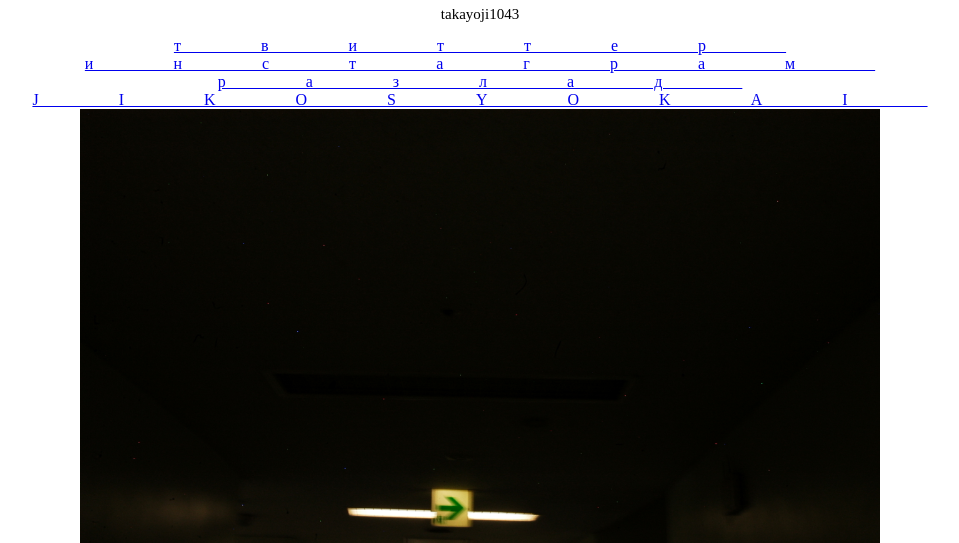
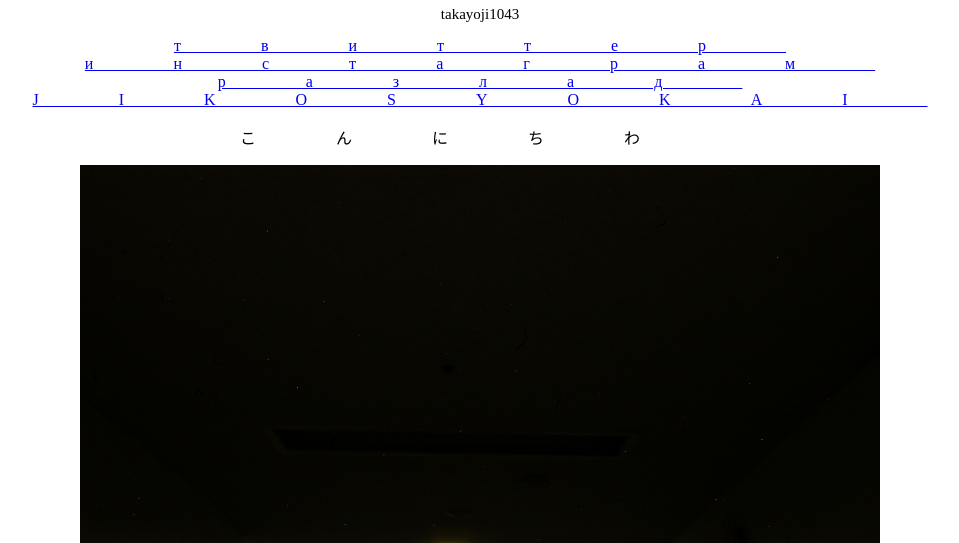
Before and after one commit to takayoji1043/takayoji1043.github.io, a plain HTML site: page index.html in a window 1280 px wide. Shown: the part 245-788 px from the top of the page, without its empty margins (160-1119 px from the left). Drawn offline with Linux system fonts and the light colour scheme.

Commit message:
Update index.html

```diff
--- a/index.html
+++ b/index.html
@@ -1,29 +1,37 @@
 <!doctype html>
 <html lang="en">
+
 <head>
     <meta charset="utf-8">
     <title>双石</title>
     <link rel="icon" href="images/icon.png">
     <link rel="stylesheet" href="style.css">
 </head>
+
 <body>
     <header>
         <div class="padding">
             <center><img src="images/icon.png" width="50" height="50"></center>
             <div class="serif">
                 <div class="namae">
-                            <center><p class="name" class="name">双石</p></center>
-                            <center><p class="username">takayoji1043</p></center>
+                    <center>
+                        <p class="name" class="name">双石</p>
+                    </center>
+                    <center>
+                        <p class="username">takayoji1043</p>
+                    </center>
                 </div>
                 <div class="link">
                     <center><a href="https://www.twitter.com/ryoanji1043" target="_blank">твиттер</a></center>
                     <center><a href="https://instagram.com/takayoji1043/" target="_blank">инстаграм</a></center>
                     <center><a href="https://discord.gg/VkYFyc7uPe" target="_blank">разлад</a></center>
                     <center><a href="index2.html" target="_blank">JIKOSYOKAI</a></center>
+                    <p>こんにちわ</p>
                 </div>
             </div>
             <center><img src="images/DSC_0002.JPG" width="800" height=auto></center>
         </div>
     </header>
 </body>
+
 </html>
```
Lines whose indentation alone changed are shown as unchanged.
